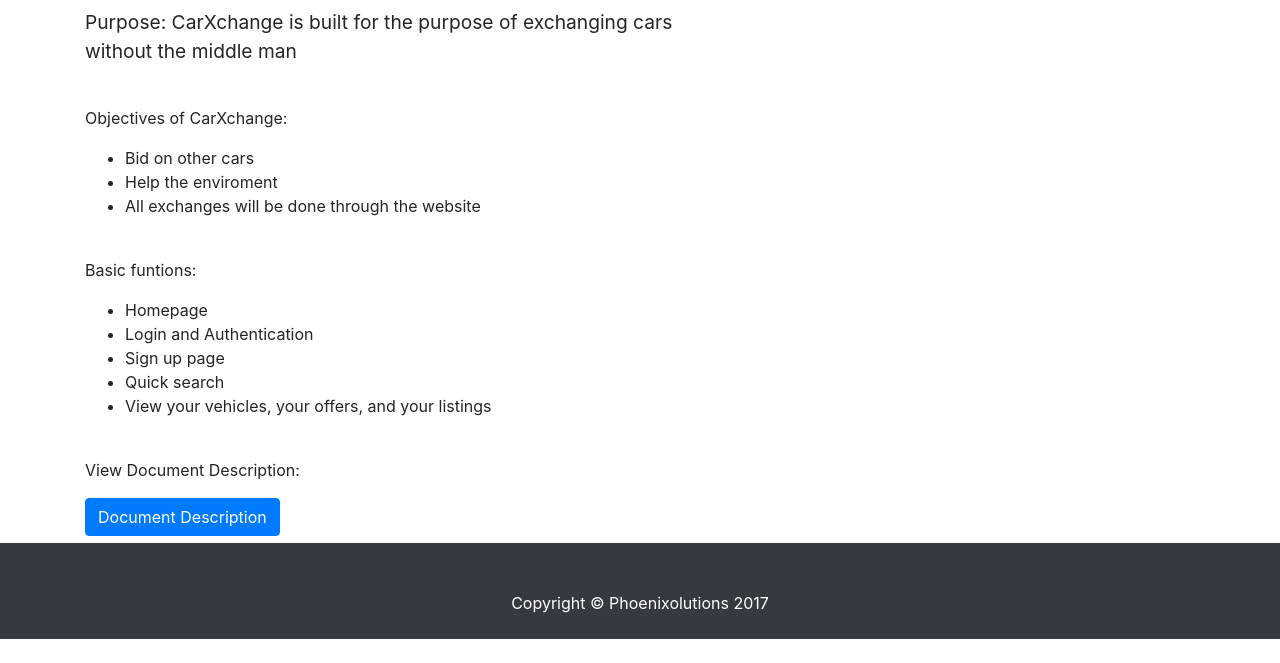
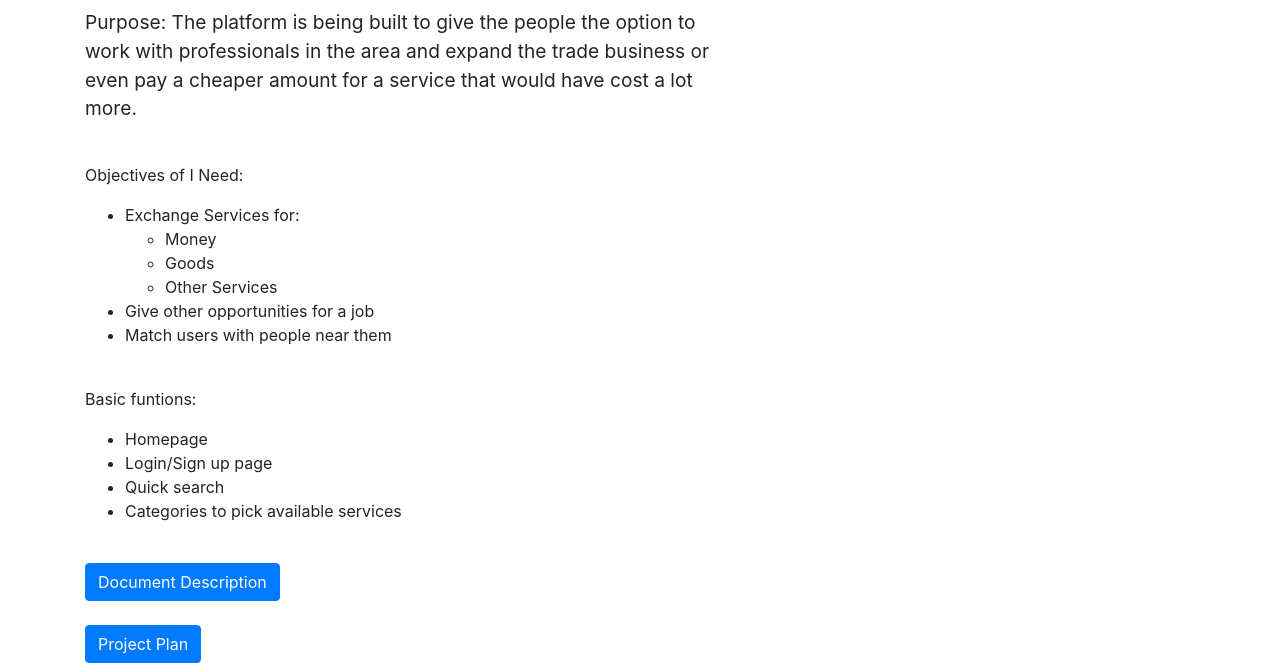
Before and after one commit to Phoenixolutions/Phoenixolution-Website, a website: page Phoenixolutions website/about.html in a window 1280 px wide. Shown: the part 161-824 px from the top of the page. Before the commit the page ends 800 px from the top, so only its background shows below. Drawn offline with Linux system fonts and the light colour scheme.

Commit message:
Updated Website
Changed the concept and added the project plan

```diff
--- /dev/null
+++ b/Phoenixolutions website/CustomCSS.css
@@ -0,0 +1,6 @@
+#purpose {
+text-align:center;
+display: flex;
+align-items: center;
+justify-content: center
+}
--- a/Phoenixolutions website/about.html
+++ b/Phoenixolutions website/about.html
@@ -12,6 +12,8 @@
 
         <!-- Bootstrap core CSS -->
         <link href="vendor/bootstrap/css/bootstrap.min.css" rel="stylesheet">
+
+        <link href="CustomCSS.css" rel="stylesheet">
 
         <!-- Custom styles for this template -->
         <link href="css/1-col-portfolio.css" rel="stylesheet">
@@ -50,18 +52,18 @@
         <div class="container">
 
           <!-- Page Heading -->
-          <h1 class="my-4 text-center">About CarXchange</h1>
+          <h1 class="my-4 text-center"><u>I Need (IN)</u></h1>
 
           <!-- CarXchange description page -->
           <div class="row">
             <div class="col-md-7">
-              <p style="font-size: 120%;"> Purpose: CarXchange is built for the purpose of exchanging cars without the middle man</p>
+              <p style="font-size: 120%;"> Purpose: The platform is being built to give the people the option to work with professionals in the area and expand the trade business or even pay a cheaper amount for a service that would have cost a lot more.</p>
                 <br>
-               <p>Objectives of CarXchange:</p>
+               <p>Objectives of I Need:</p>
                 <ul>
-                    <li>Bid on other cars</li>
-                    <li>Help the enviroment</li>
-                    <li>All exchanges will be done through the website</li>
+                    <li>Exchange Services for: <ul><li>Money</li> <li>Goods</li> <li>Other Services</li></ul></li>
+                    <li>Give other opportunities for a job</li>
+                    <li>Match users with people near them</li>
                 </ul>
                 <br>
             </div>
@@ -71,31 +73,19 @@
             <div class="col-md-7">
               <p style="font-size: 100%;"> Basic funtions:</p>
                 <ul>
-                    <li> Homepage </li>
-                    <li> Login and Authentication </li>
-                    <li> Sign up page </li>
-                    <li> Quick search </li>
-                    <li> View your vehicles, your offers, and your listings </li>
+                    <li>Homepage</li>
+                    <li>Login/Sign up page
+                    <li>Quick search</li>
+                    <li>Categories to pick available services</li>
+                    <br>
                 </ul>
+                <a target="_blank" class="btn btn-primary" href="pdf/ProjectDefinition.pdf" class="pdf">Document Description</a>
                 <br>
+                <br>
+                <a target="_blank" class="btn btn-primary" href="pdf/ProjectPlan.pdf" class="pdf">Project Plan</a>
             </div>
           </div>
-
-          <p>View Document Description:</p>
-            <a target="_blank" class="btn btn-primary" href="pdf/ProjectDefinition.pdf" class="pdf">Document Description</a>
         </div>
-          <br>
-
-        <!-- /.row -->
-
-
-     <!-- Footer -->
-    <footer class="py-5 bg-dark " style=" width: 100%;  bottom: 0">
-      <div class="container-fluid">
-        <p class="m-0 text-center text-white">Copyright &copy; Phoenixolutions 2017</p>
-      </div>
-      <!-- /.container -->
-    </footer>
 
     <!-- Bootstrap core JavaScript -->
     <script src="vendor/jquery/jquery.min.js"></script>
```
Also changed, not shown: Phoenixolutions website/contact.html (+4 -9 lines), Phoenixolutions website/index.html (+7 -45 lines), 2 other files.
